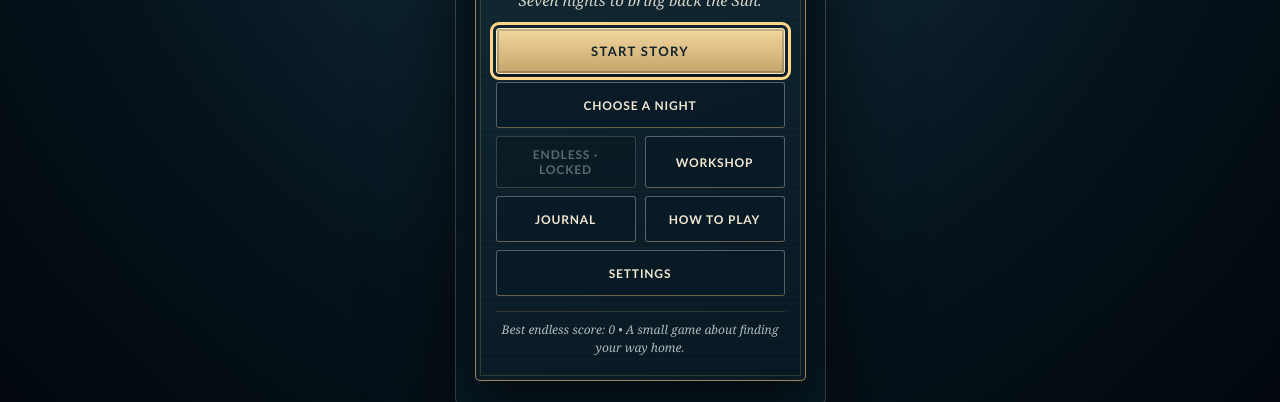
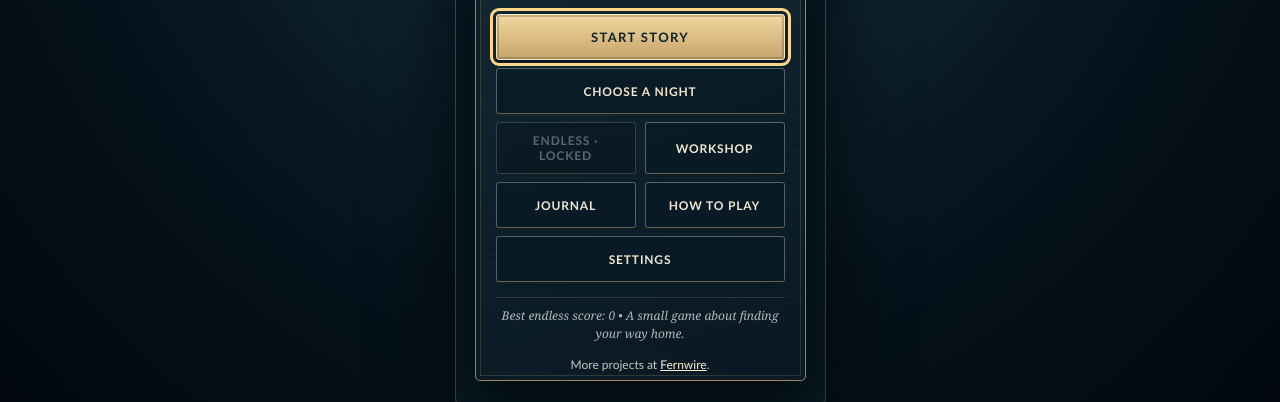
Before and after one commit to yushirm/last-light, a website with bundled scripts: page index.html in a window 1280 px wide. Shown: the part 398-800 px from the top of the page. Built offline with nearby package versions, Linux system fonts and the light colour scheme.

Commit message:
Add Fernwire portfolio link to the title screen (#5)

```diff
--- a/index.html
+++ b/index.html
@@ -20,7 +20,9 @@
  <div class="hud-bottom"><span id="hud-starlight">STARLIGHT 0</span><span id="hud-time">28s</span></div>
 </div>
 <div id="countdown" class="countdown" hidden aria-live="polite">3</div>
-<div id="overlay" class="overlay"></div>
+<div id="overlay" class="overlay">
+ <p class="project-credit">More projects at <a href="https://fernwire.co.za/">Fernwire</a>.</p>
+</div>
 <div id="toast" class="toast" hidden role="status" aria-live="polite"></div>
 <div id="bootstrap-status" class="bootstrap-status" role="status">Loading the lighthouse...</div>
 </main>
--- a/src/screens.js
+++ b/src/screens.js
@@ -4,7 +4,16 @@ import {ACHIEVEMENTS} from './achievements.js';
 const el=(tag,cls='',text='')=>{const a=document.createElement(tag);if(cls)a.className=cls;if(text!==undefined)a.textContent=String(text);return a;};
 const add=(parent,...kids)=>{parent.append(...kids);return parent;};
 export class ScreenManager {
- constructor(root,handlers){this.root=root;this.handlers=handlers;this.hud=document.getElementById('hud');this.toastElement=document.getElementById('toast');this.current='BOOT';this.settings={};document.getElementById('pause-button').addEventListener('click',()=>handlers.pause());}
+ constructor(root,handlers){
+  this.root=root;
+  this.handlers=handlers;
+  this.projectCredit=root.querySelector('.project-credit');
+  this.hud=document.getElementById('hud');
+  this.toastElement=document.getElementById('toast');
+  this.current='BOOT';
+  this.settings={};
+  document.getElementById('pause-button').addEventListener('click',()=>handlers.pause());
+ }
  setSettings(settings){this.settings={...settings};document.body.classList.toggle('high-contrast',!!settings.highContrast);document.body.classList.toggle('reduced-motion',!!settings.reducedMotion);}
  button(label,fn,cls=''){const b=el('button',`button ${cls}`,label);b.type='button';b.addEventListener('click',fn);return b;}
  panel(title,sub=''){const p=el('section','panel'),h=el('h2','panel-title',title);add(p,h);if(sub)add(p,el('p','panel-subtitle',sub));return p;}
@@ -22,7 +31,9 @@ export class ScreenManager {
      ['WORKSHOP',()=>this.handlers.workshop()],['JOURNAL',()=>this.handlers.journal()],['HOW TO PLAY',()=>this.handlers.howToPlay()],['SETTINGS',()=>this.handlers.settings()]
     ]);
     if(!complete){const b=[...p.querySelectorAll('button')].find(b=>b.textContent.startsWith('ENDLESS'));b.disabled=true;}
-    p.append(el('p','fineprint',`Best endless score: ${s.stats.endlessBestScore.toLocaleString()}  •  A small game about finding your way home.`));break;}
+    p.append(el('p','fineprint',`Best endless score: ${s.stats.endlessBestScore.toLocaleString()}  •  A small game about finding your way home.`));
+    if(this.projectCredit)p.append(this.projectCredit);
+    break;}
    case 'NIGHT_SELECT':{
     p=this.panel('THE NIGHT CHART','Seven watches between the sea and the dawn.');p.classList.add('chart-panel');const list=el('div','scroll-list');const save=payload.save;
     for(const n of NIGHTS){const unlocked=n.id<=save.campaign.highestUnlockedNight,done=save.campaign.completedNights.includes(n.id),card=el('button','night-card');card.type='button';card.disabled=!unlocked;
--- a/styles.css
+++ b/styles.css
@@ -235,6 +235,17 @@ button:not(:disabled) { cursor: pointer; }
   font-family: var(--display-face);
   font-style: italic;
   font-size: 12px;
+}
+.project-credit {
+  margin: 0;
+  color: var(--muted);
+  font-size: 12px;
+  line-height: 1.5;
+}
+.project-credit a { color: var(--paper); }
+.project-credit a:focus-visible {
+  outline: 2px solid var(--gold);
+  outline-offset: 3px;
 }
 
 .scroll-list {
```
